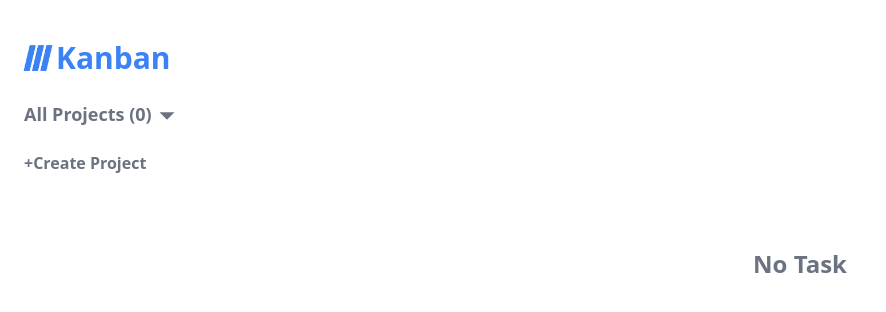
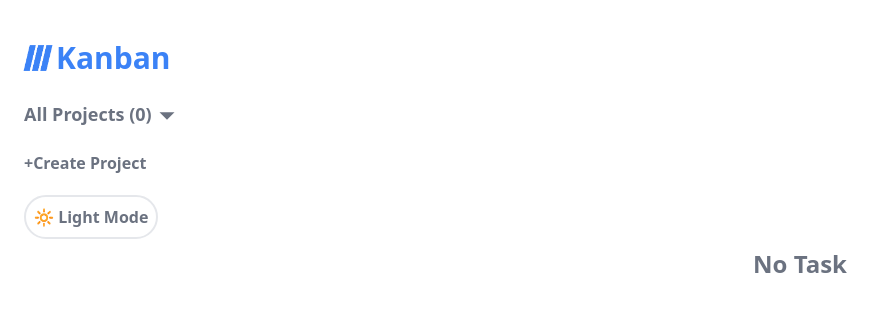
Before and after one commit to Htetaungkyaw71/Kanban, a React (Vite) app: page / in a window 1280 px wide. Shown: the top 312 px of the page, without its empty margins (0-886 px from the left). Built offline with nearby package versions, Linux system fonts and the light colour scheme.

Commit message:
add dark mode

```diff
--- a/package.json
+++ b/package.json
@@ -16,6 +16,7 @@
     "react-dom": "^18.2.0",
     "react-icons": "^4.10.1",
     "react-redux": "^8.1.1",
+    "react-toggle": "^4.1.3",
     "uuid": "^9.0.0"
   },
   "devDependencies": {
--- a/src/App.jsx
+++ b/src/App.jsx
@@ -1,13 +1,25 @@
 import { useSelector } from "react-redux";
 import Projects from "./components/Projects";
+import { useState, useEffect } from "react";
+useState;
 
 function App() {
   let data = useSelector((state) => state.TaskSlice);
   let keys = Object.keys(data);
-
+  const [theme, setTheme] = useState("light");
+  const toggleTheme = () => {
+    if (theme === "light") {
+      setTheme("dark");
+    } else {
+      setTheme("light");
+    }
+  };
+  useEffect(() => {
+    document.body.className = theme;
+  }, [theme]);
   return (
     <div className="container mx-auto mt-3">
-      <Projects projects={keys} />
+      <Projects projects={keys} toggleTheme={toggleTheme} theme={theme} />
     </div>
   );
 }
--- a/src/components/Projects.jsx
+++ b/src/components/Projects.jsx
@@ -10,7 +10,7 @@ import { RxCross1 } from "react-icons/rx";
 import kanban from "../assets/kanban.png";
 import { IoMdArrowDropdown } from "react-icons/io";
 
-const Projects = ({ projects }) => {
+const Projects = ({ projects, toggleTheme, theme }) => {
   let [name, setName] = useState("");
   let data = useSelector((state) => state.TaskSlice);
   let [project, setProject] = useState(0);
@@ -48,7 +48,7 @@ const Projects = ({ projects }) => {
           <div className="mb-5 grid grid-cols-1 sm:grid-cols-1 md:grid-cols-1 lg:grid-cols-4 xl:grid-cols-4">
             <div className="border-0 p-3">
               <button
-                className="text-lg font-bold text-gray-500 ml-3 mb-3"
+                className={`text-lg font-bold text-gray-500 ml-3 mb-3`}
                 onClick={() => setHide(!hide)}
               >
                 <span>All Projects </span>({projects.length})
@@ -61,7 +61,7 @@ const Projects = ({ projects }) => {
                       key={i}
                       className={`mb-2 flex flex-wrap items-center ${
                         project === index && "bg-blue-500 text-white"
-                      }  p-4 rounded-r-3xl text-gray-500`}
+                      }  p-4 rounded-r-3xl text-gray-500 `}
                     >
                       <Project project={i} changeProjectHover={setProject} />
                       <button onClick={() => setProject(index)}>
@@ -74,6 +74,13 @@ const Projects = ({ projects }) => {
                     onClick={() => setAddmodal(!addmodal)}
                   >
                     +Create Project
+                  </button>
+
+                  <button
+                    onClick={toggleTheme}
+                    className="font-bold capitalize border-2 p-2 ml-3 rounded-3xl block"
+                  >
+                    {theme === "dark" ? "🌙 dark" : "🔆 light"} mode
                   </button>
                 </div>
               )}
--- a/src/index.css
+++ b/src/index.css
@@ -3,39 +3,45 @@
 @tailwind utilities;
 
 .modal {
-  position: fixed; /* Stay in place */
-  z-index: 1; /* Sit on top */
+  position: fixed;
+  z-index: 1;
   left: 0;
   top: 0;
-  width: 100%; /* Full width */
-  height: 100%; /* Full height */
-  overflow: auto; /* Enable scroll if needed */
-  background-color: rgb(0, 0, 0); /* Fallback color */
-  background-color: rgba(0, 0, 0, 0.4); /* Black w/ opacity */
+  width: 100%;
+  height: 100%;
+  overflow: auto;
+  background-color: rgb(0, 0, 0);
+  background-color: rgba(0, 0, 0, 0.4);
 }
 
-/* Modal Content/Box */
 .modal-content {
   background-color: #fefefe;
-  margin: 15% auto; /* 15% from the top and centered */
+  margin: 15% auto;
   padding: 20px;
   border: 1px solid #888;
-  width: 30%; /* Could be more or less, depending on screen size */
+  width: 30%;
   border-radius: 20px;
 }
 
+.light {
+  background-color: white;
+  color: #6b7280;
+}
+.dark {
+  background-color: #24242f;
+  color: #6b7280;
+}
+
 @media screen and (max-width: 968px) {
-  /* Modal Content/Box */
   .modal-content {
     margin: 20% auto;
-    width: 50%; /* Could be more or less, depending on screen size */
+    width: 50%;
   }
 }
 
 @media screen and (max-width: 568px) {
-  /* Modal Content/Box */
   .modal-content {
     margin: 40% auto;
-    width: 80%; /* Could be more or less, depending on screen size */
+    width: 80%;
   }
 }
```
Also changed, not shown: 1 other file (tests, documents, lock files or other folders).
